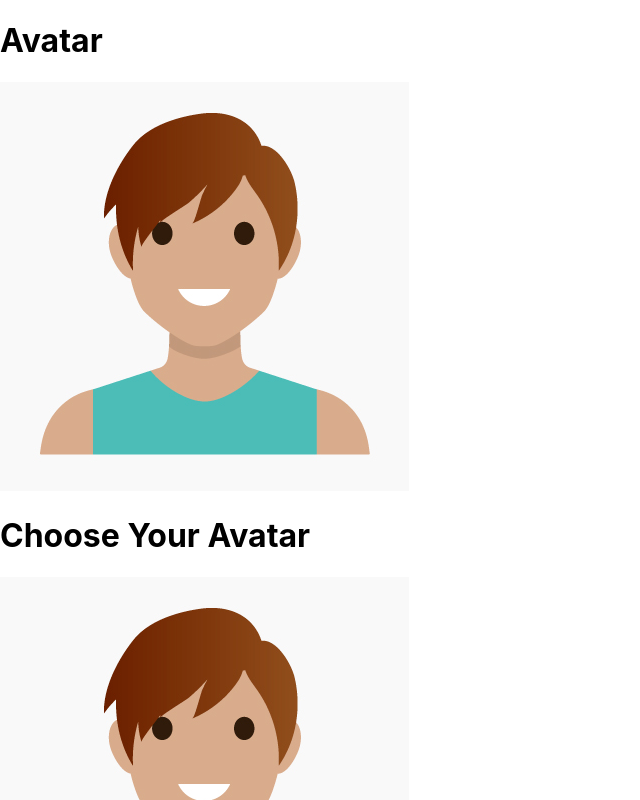
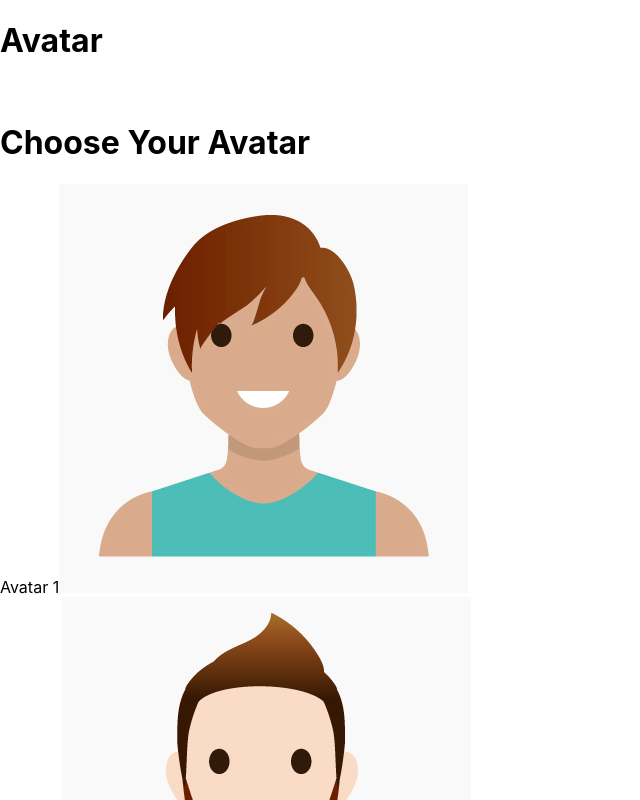
Before and after one commit to SHUBV92/avatar, a React (Create React App) app: page / in a window 1280 px wide. Shown: the top 800 px of the page, without its empty margins (0-640 px from the left). Built offline with nearby package versions, Linux system fonts and the light colour scheme.

Commit message:
can choose and render a avataar

```diff
--- a/src/App.js
+++ b/src/App.js
@@ -1,11 +1,26 @@
-import React from "react";
+import React, { useState } from "react";
 import Avatar from "./containers/Avatar/Avatar";
 import ListAvatar from "./containers/ListAvatar/ListAvatar";
 const App = () => {
+  const [
+    chosenAvatar,
+    setChosenAvatar,
+  ] = useState("");
+  console.log("App Chosen Avatar", chosenAvatar);
+
+  const setAvatar = (src) => {
+    setChosenAvatar(src);
+  };
+
   return (
     <div>
-      <Avatar />
-      <ListAvatar />
+      <Avatar
+      chosenAvatar={chosenAvatar}
+      />
+      <ListAvatar
+      onClick={
+        setAvatar
+      } />
     </div>
   );
 };
--- a/src/containers/Avatar/Avatar.jsx
+++ b/src/containers/Avatar/Avatar.jsx
@@ -1,11 +1,11 @@
 import React from "react";
 import avatar from "../../assets/avatar1.png"
 
-const Avatar = () => {
+const Avatar = (props) => {
   return (
     <div>
       <h1>Avatar</h1>
-      <img src={avatar} />
+      <img src={props.chosenAvatar} />
     </div>
   );
 };
--- a/src/containers/ListAvatar/ListAvatar.jsx
+++ b/src/containers/ListAvatar/ListAvatar.jsx
@@ -1,4 +1,4 @@
-import React from "react";
+import React, { useState } from "react";
 
 import avatar1 from "../../assets/avatar1.png";
 import avatar2 from "../../assets/avatar2.png";
@@ -7,9 +7,11 @@ import avatar4 from "../../assets/avatar4.png";
 import avatar5 from "../../assets/avatar5.png";
 import avatar6 from "../../assets/avatar6.png";
 
-const ListAvatar = () => {
-
-
+const ListAvatar = (props) => {
+  const [
+    chosenAvatar,
+    setChosenAvatar,
+  ] = useState("");
 
   const AvatarList = [
     {
@@ -45,24 +47,29 @@ const ListAvatar = () => {
   ];
 
   const chooseAvatar = (id) => {
-    console.table("Avatar Clicked", id, "Clicked Avatar")
-  }
+    setChosenAvatar(id);
+    console.log("Set Avatar as a prop", props)
+    props.setAvatar(id)
+
+  };
+
+
 
   return (
     <div>
       <h1>Choose Your Avatar</h1>
       {AvatarList.map((x) => (
         <div
-        onClick={() => {
-            chooseAvatar(x.id)
-          }}>
-        <img
-          src={x.src}
-          // label={x.label}
-          // id={x.id}
-          alt={x.id}
-
-        />
+          onClick={() => {
+            props.onClick(x.src);
+          }}
+        >
+          <label>{x.label}</label>
+          <img
+            src={x.src}
+            id={x.id}
+            alt={x.id}
+          />
         </div>
       ))}
     </div>
```
Also changed, not shown: src/containers/ListAvatar/ListAvatar.styles.jsx (added).
